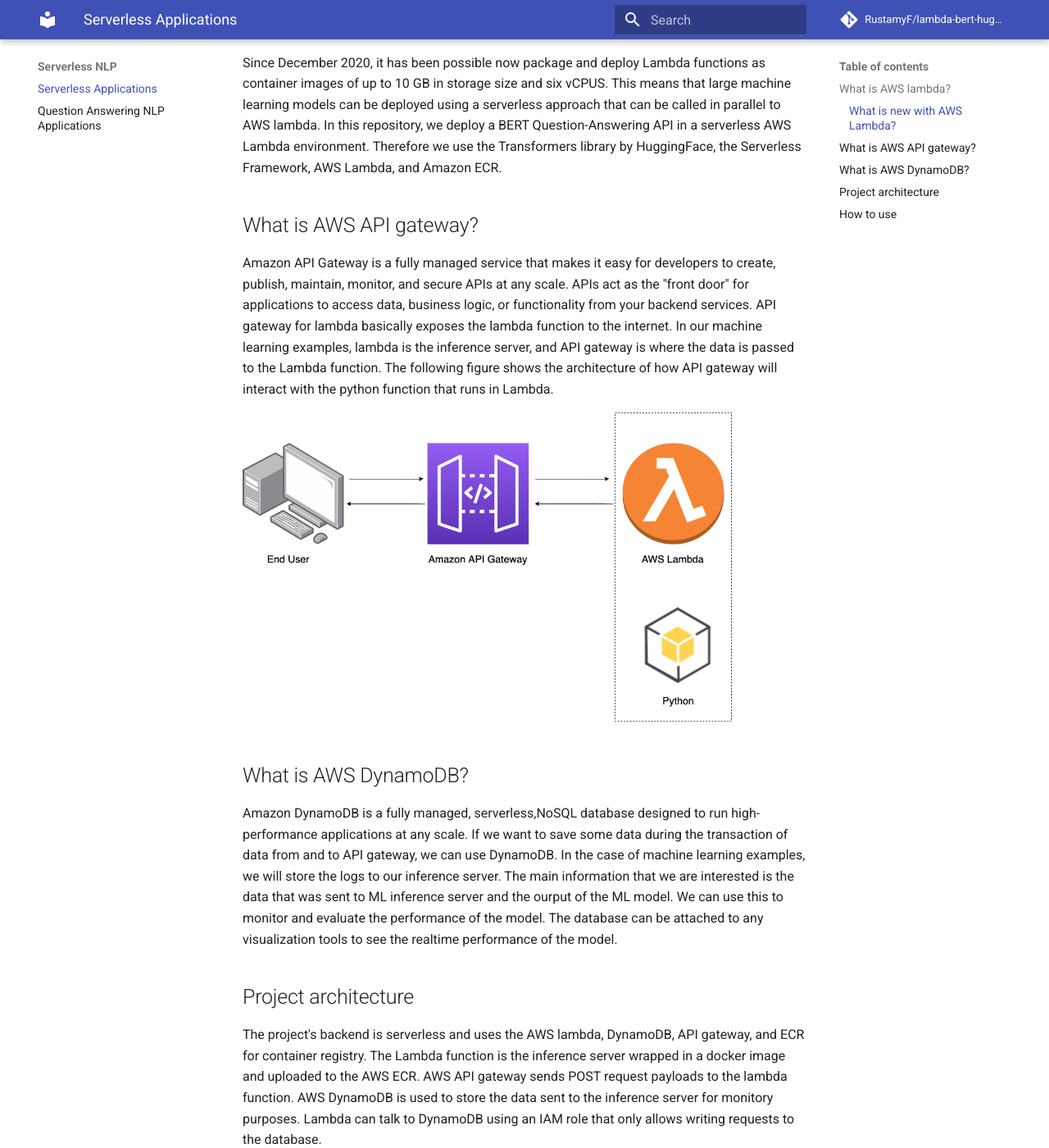
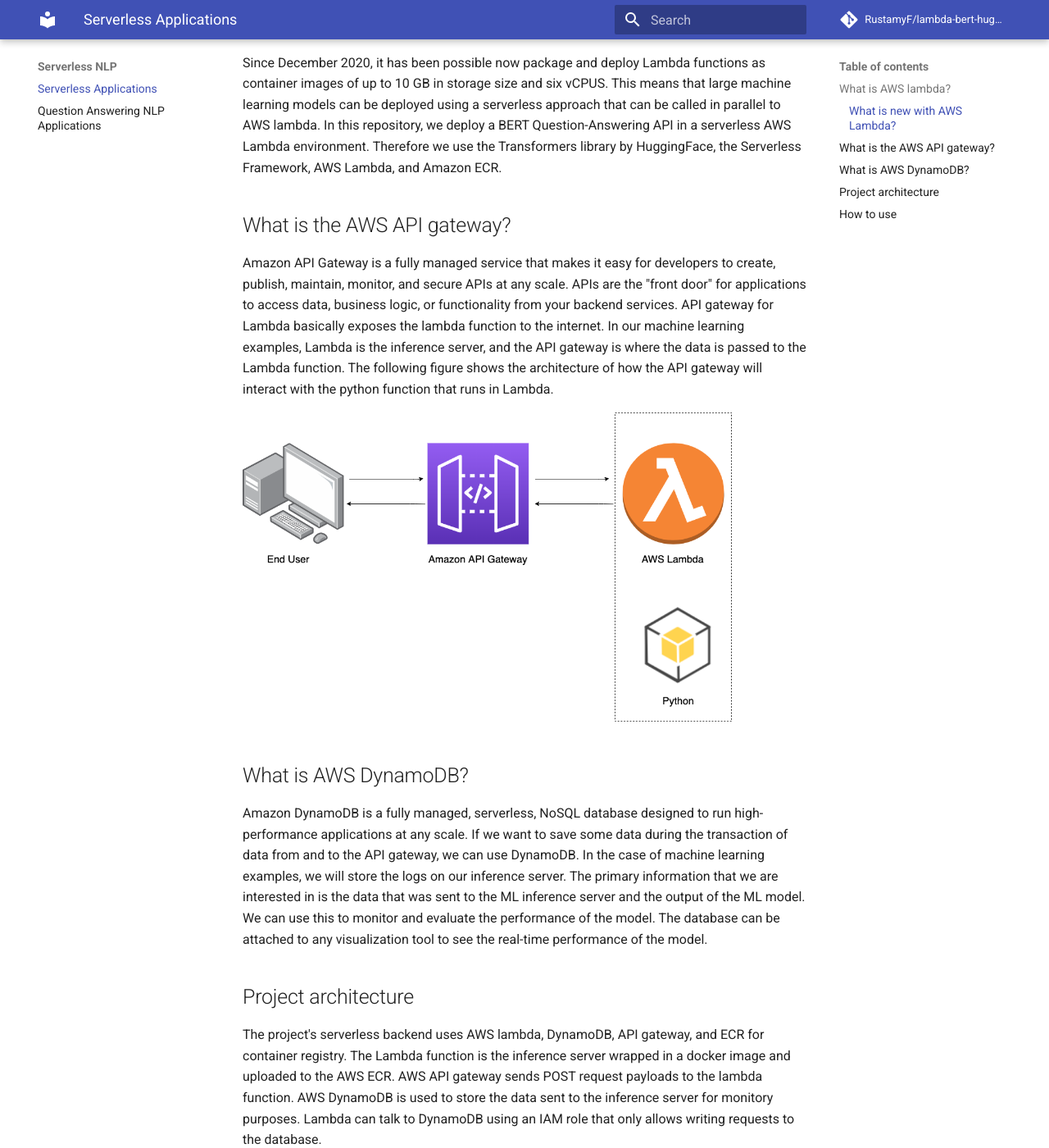
Before and after one commit to RustamyF/lambda-bert-huggingface, an MkDocs documentation site: the page built from docs/index.md, in a window 1280 px wide and 1400 px high, scrolled down 823 px. Shown: the whole window at 82% size. Built offline with MkDocs 1.6.1 and Material for MkDocs 9.7.7, drawn with Linux system fonts in a browser that asks for light colours; comment, search, counter and statistics services are not loaded; some of the changed text lies outside the part shown.

Commit message:
updated index.md file

```diff
--- a/docs/index.md
+++ b/docs/index.md
@@ -1,12 +1,12 @@
 # Serverless Applications
-A serverless architecture is a way to build and run applications and services without having to manage
+Serverless architecture is a way to build and run applications and services without managing
  infrastructure. Your application still runs on servers, but all the server management is done by the cloud providers, such
- as AWS, Azure or GCP.
+ as AWS, Azure, or GCP.
 
 ## What is AWS lambda?
-AWS Lambda is a serverless computing service in that  can run code without worrying about provisioning or
-managing servers. You only pay for what you use, and you are not charged anything if your application is not being
-used. It was originally developed to run computationally less expensive workloads, but now it can also be
+AWS Lambda is a serverless computing service that can run code without worrying about provisioning or
+managing servers. You only pay for what you use and are not charged anything if your application is not being
+used. It was originally developed to run computationally less expensive workloads, but now, it can also be
 used for larger applications. It can scale pretty well and supports up to thousands of concurrent requests.
  A simple hello world lambda application looks as follows:
 
@@ -30,26 +30,26 @@ approach that can be called in parallel to AWS lambda.
 In this repository, we deploy a BERT Question-Answering API in a serverless AWS Lambda environment.
 Therefore we use the Transformers library by HuggingFace, the Serverless Framework, AWS Lambda, and Amazon ECR.
 
-## What is AWS API gateway?
+## What is the AWS API gateway?
 Amazon API Gateway is a fully managed service that makes it easy for developers to create, publish, maintain, monitor,
- and secure APIs at any scale. APIs act as the "front door" for applications to access data, business logic, or
-  functionality from your backend services. API gateway for lambda basically exposes the lambda function to the internet.
-  In our machine learning examples, lambda is the inference server, and API gateway is where the data is passed to the
-  Lambda function. The following figure shows the architecture of how API gateway will interact with the python function
+ and secure APIs at any scale. APIs are the "front door" for applications to access data, business logic, or
+  functionality from your backend services. API gateway for Lambda basically exposes the lambda function to the internet.
+  In our machine learning examples, Lambda is the inference server, and the API gateway is where the data is passed to the
+  Lambda function. The following figure shows the architecture of how the API gateway will interact with the python function
   that runs in Lambda.
 
 <img src="assets/lambda-api.png" width="600" height="300">
 
 ## What is AWS DynamoDB?
-Amazon DynamoDB is a fully managed, serverless,NoSQL database designed to run high-performance applications
- at any scale. If we want to save some data during the transaction of data from and to API gateway, we can use
- DynamoDB. In the case of machine learning examples, we will store the logs to our inference server. The main information
- that we are interested is the data that was sent to ML inference server and the ourput of the ML model. We can use
- this to monitor and evaluate the performance of the model. The database can be attached to any visualization tools to
- see the realtime performance of the model.
+Amazon DynamoDB is a fully managed, serverless, NoSQL database designed to run high-performance applications
+ at any scale. If we want to save some data during the transaction of data from and to the API gateway, we can use
+ DynamoDB. In the case of machine learning examples, we will store the logs on our inference server. The primary information
+ that we are interested in is the data that was sent to the ML inference server and the output of the ML model. We can use
+ this to monitor and evaluate the performance of the model. The database can be attached to any visualization tool to
+ see the real-time performance of the model.
 
 ## Project architecture
-The project's backend is serverless and uses the AWS lambda, DynamoDB, API gateway, and ECR for container registry.
+The project's serverless backend uses AWS lambda, DynamoDB, API gateway, and ECR for container registry.
 The Lambda function is the inference server wrapped in a docker image and uploaded to the AWS ECR. AWS API gateway
  sends POST request payloads to the lambda function. AWS DynamoDB is used to store the data sent to the inference
  server for monitory purposes. Lambda can talk to DynamoDB using an IAM role that only allows writing requests to the
```
Also changed, not shown: other parts of docs/index.md (+9 -10 lines).
